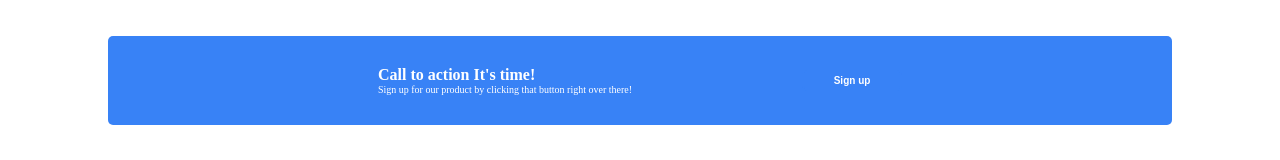
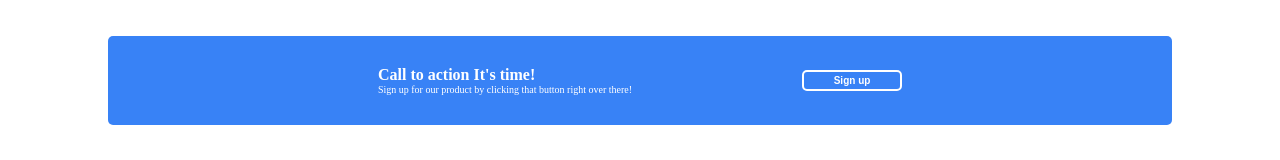
Before and after one commit to jackywong1/landing-page, a plain HTML site: page index.html in a window 1280 px wide. Shown: the part 1060-1220 px from the top of the page. Drawn offline with Linux system fonts and the light colour scheme.

Commit message:
button-1 outline changed to blue to match required solution

```diff
--- a/css/style.css
+++ b/css/style.css
@@ -70,6 +70,9 @@ ul {
 button {
     background-color: #3882f6;
     color: #fff;
+    font-weight: 900;
+    border-style: solid;
+    border-color: #3882F6;
     border-radius: 5px;
     padding: 5px;
     width: 100px;
@@ -120,7 +123,7 @@ button {
     background-color: #3882f6;
     color: #fff;
     border-radius: 5px;
-    border-color: #3882f6;
+    border-color: #fff;
     border-style: solid;
     font-weight: 900;
     padding: 3px 20px;
```
